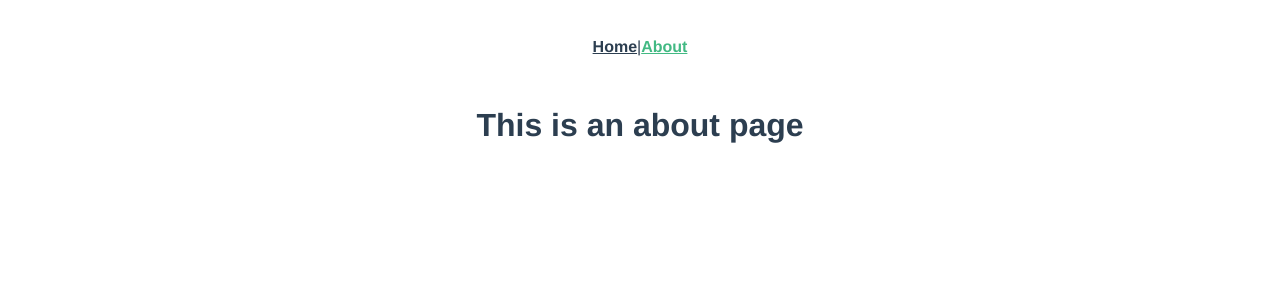
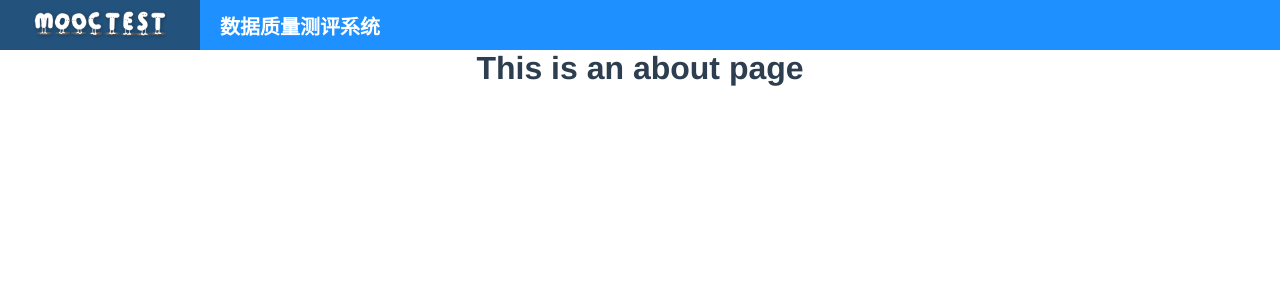
Before and after one commit to WhiskyChoy/mooctest-data-accessment-frontend, a Vue app: page /about in a window 1280 px wide. Shown: the top 300 px of the page. Built offline with nearby package versions, Linux system fonts and the light colour scheme.

Commit message:
加上过渡进度条

```diff
--- a/src/App.vue
+++ b/src/App.vue
@@ -1,31 +1,61 @@
 <template lang="pug">
     div#app
-        div#nav
-            router-link(to="/") Home
-            | |
-            router-link(to="/about") About
+        header#nav
+            div.link-container
+                router-link(to="/")
+                    img.logo-lg(src="./assets/logo_200x75_1.png")
+            div.link-container
+                router-link(to="/about") 数据质量测评系统
         router-view
 </template>
 
 <style lang="less">
+    @navHeight: 50px;
+
     #app {
         font-family: Avenir, Helvetica, Arial, sans-serif;
         -webkit-font-smoothing: antialiased;
         -moz-osx-font-smoothing: grayscale;
         text-align: center;
         color: #2c3e50;
-    }
+        margin-top: @navHeight;
 
-    #nav {
-        padding: 30px;
+        #nav {
+            height: @navHeight;
+            position: fixed;
+            top: 0;
+            left: 0;
+            right: 0;
+            display: flex;
+            background-color: dodgerblue;
 
-        a {
-            font-weight: bold;
-            color: #2c3e50;
+            align-items: center;
 
-            &.router-link-exact-active {
-                color: #42b983;
+            .logo-lg {
+                height: @navHeight;
+                object-fit: fill;
             }
+
+            .link-container{
+                width: 200px;
+                height: 100%;
+                display: flex;
+                align-items: center;
+
+                &:hover{
+                    background-color: #23527c;;
+                }
+
+                a {
+                    font-weight: bold;
+                    color: #fff;
+                    font-size: 20px;
+                    width: 100%;
+                    text-decoration: none;
+                }
+            };
+
+
         }
     }
 </style>
```
Also changed, not shown: src/assets/mt_white.png (deleted).
